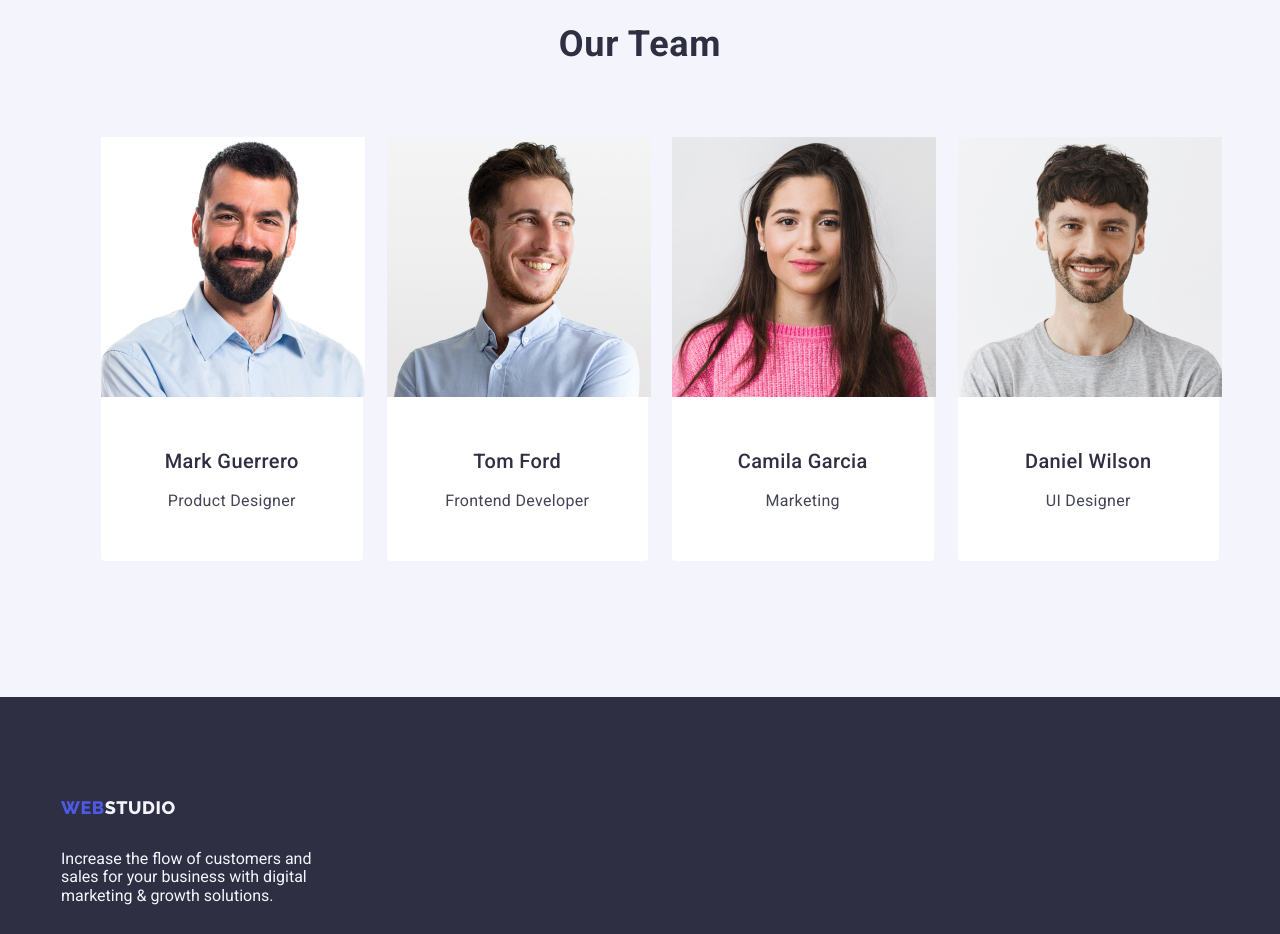
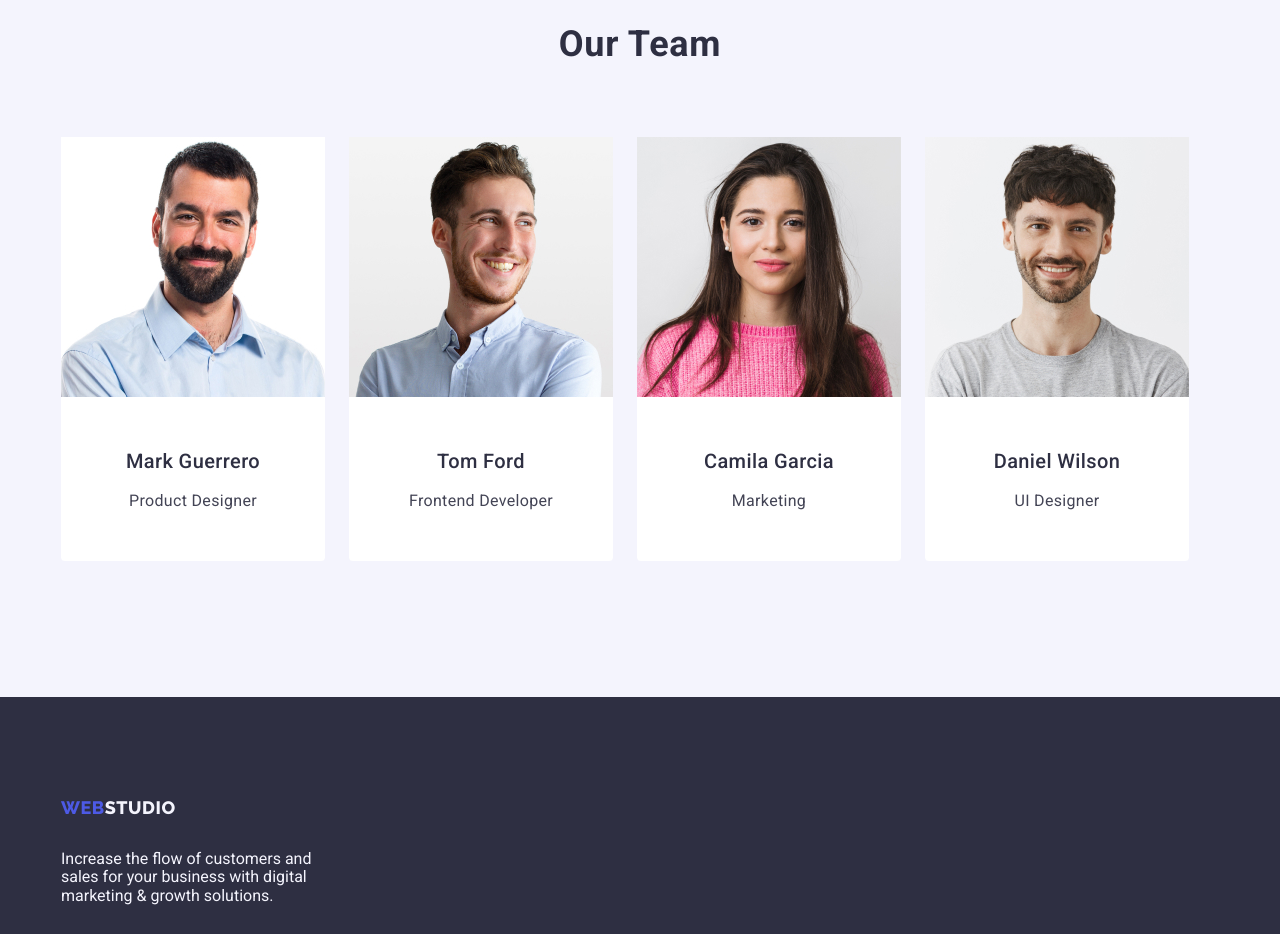
Before and after one commit to Nikkkitos/goit-markup-hw-03, a plain HTML site: page index.html in a window 1280 px wide. Shown: the part 1720-2654 px from the top of the page. Drawn offline with nearby package versions, Linux system fonts and the light colour scheme.

Commit message:
Update styles.css

```diff
--- a/css/styles.css
+++ b/css/styles.css
@@ -232,12 +232,13 @@ button:focus {
     margin-bottom: 72px;
 }
 .team-list {
+    padding-left: 0;
     display: flex;
     gap: 24px;
 }
 .team-item {
     background-color: #FFFFFF;
-    width: calc((100% - 3 * 24px) / 4);
+    flex-basis: calc((100% - 72px) / 4));
     border-radius: 0px 0px 4px 4px;
 }
 .team-info {
@@ -377,8 +378,6 @@ button:focus {
     flex-wrap: wrap;
     column-gap: 24px;
     row-gap: 48px;
-}
-.img-list {
     padding-left: 0;
 }
 .filter-client {
```
